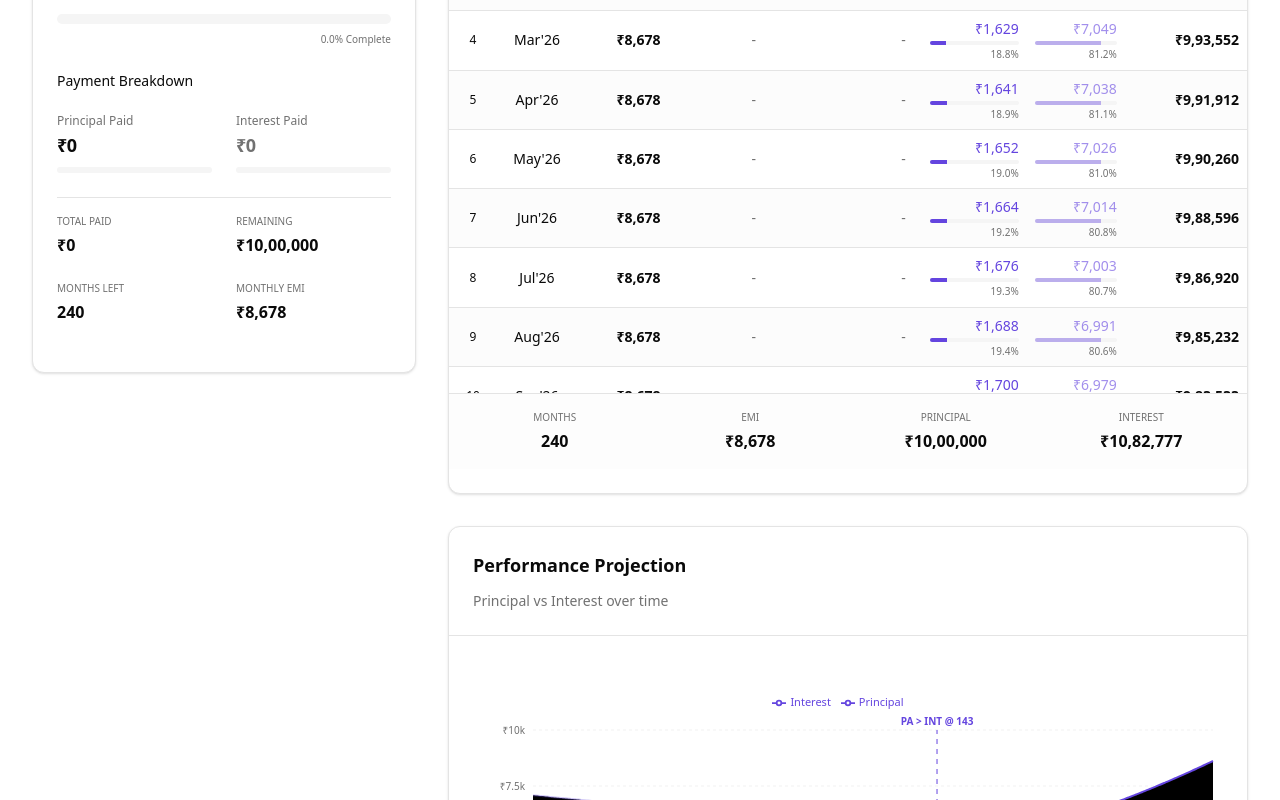
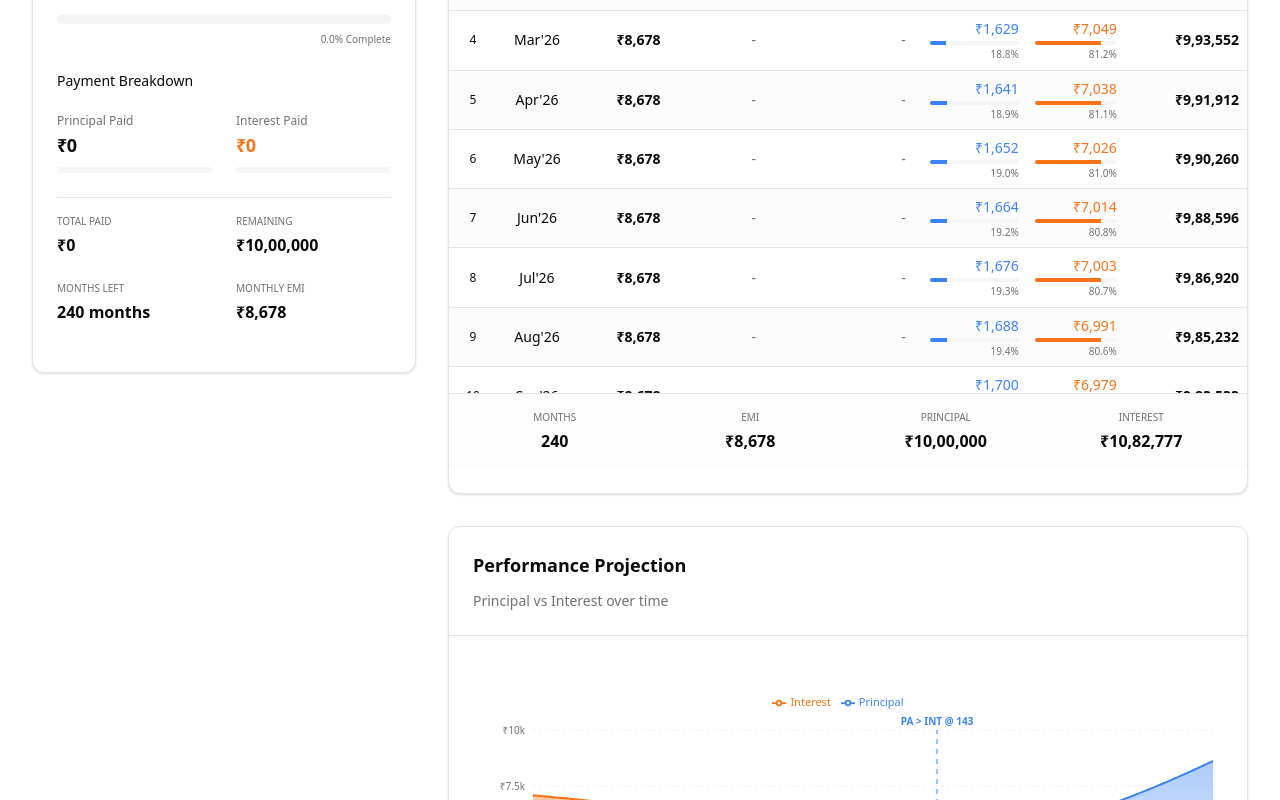
Before and after one commit to DeepakPahawa/emi-wisdom, a Next.js app: page / in a window 1280 px wide. Shown: the part 881-1681 px from the top of the page. Built offline with nearby package versions, Linux system fonts and the light colour scheme.

Commit message:
chore: UI theme changes

```diff
--- a/src/app/globals.css
+++ b/src/app/globals.css
@@ -39,6 +39,9 @@
   --color-popover: var(--popover);
   --color-card-foreground: var(--card-foreground);
   --color-card: var(--card);
+  --color-interest: var(--interest);
+  --color-principal: var(--principal);
+  --color-part-payment: var(--part-payment);
   --radius-sm: calc(var(--radius) - 4px);
   --radius-md: calc(var(--radius) - 2px);
   --radius-lg: var(--radius);
@@ -56,7 +59,7 @@
   --card-foreground: oklch(0.145 0 0);
   --popover: oklch(1 0 0);
   --popover-foreground: oklch(0.145 0 0);
-  --primary: oklch(0.52 0.22 285);
+  --primary: #3b82f6;
   --primary-foreground: oklch(0.985 0 0);
   --secondary: oklch(0.97 0 0);
   --secondary-foreground: oklch(0.205 0 0);
@@ -68,22 +71,22 @@
   --destructive-foreground: oklch(0.985 0 0);
   --border: oklch(0.92 0 0);
   --input: oklch(0.92 0 0);
-  --ring: oklch(0.52 0.22 285);
+  --ring: #3b82f6;
 
-  --chart-1: oklch(0.52 0.22 285);
-  --chart-2: oklch(0.65 0.15 285);
-  --chart-3: oklch(0.75 0.1 285);
-  --chart-4: oklch(0.85 0.05 285);
   --chart-5: oklch(0.95 0.02 285);
+
+  --interest: #f97316;
+  --principal: #3b82f6;
+  --part-payment: #22c55e;
 
   --sidebar: oklch(0.985 0 0);
   --sidebar-foreground: oklch(0.145 0 0);
-  --sidebar-primary: oklch(0.52 0.22 285);
+  --sidebar-primary: #3b82f6;
   --sidebar-primary-foreground: oklch(0.985 0 0);
   --sidebar-accent: oklch(0.97 0 0);
   --sidebar-accent-foreground: oklch(0.205 0 0);
   --sidebar-border: oklch(0.92 0 0);
-  --sidebar-ring: oklch(0.52 0.22 285);
+  --sidebar-ring: #3b82f6;
 }
 
 .dark {
@@ -93,7 +96,7 @@
   --card-foreground: oklch(0.985 0 0);
   --popover: oklch(0.145 0 0);
   --popover-foreground: oklch(0.985 0 0);
-  --primary: oklch(0.627 0.265 289.222);
+  --primary: #60a5fa;
   --primary-foreground: oklch(0.985 0 0);
   --secondary: oklch(0.269 0 0);
   --secondary-foreground: oklch(0.985 0 0);
@@ -105,22 +108,22 @@
   --destructive-foreground: oklch(0.985 0 0);
   --border: oklch(0.269 0 0);
   --input: oklch(0.269 0 0);
-  --ring: oklch(0.627 0.265 289.222);
+  --ring: #60a5fa;
 
-  --chart-1: oklch(0.627 0.265 289.222);
-  --chart-2: oklch(0.5 0.18 285);
-  --chart-3: oklch(0.75 0.1 285);
-  --chart-4: oklch(0.4 0.2 285);
   --chart-5: oklch(0.85 0.08 285);
+
+  --interest: #fb923c;
+  --principal: #60a5fa;
+  --part-payment: #4ade80;
 
   --sidebar: oklch(0.205 0 0);
   --sidebar-foreground: oklch(0.985 0 0);
-  --sidebar-primary: oklch(0.627 0.265 289.222);
+  --sidebar-primary: #60a5fa;
   --sidebar-primary-foreground: oklch(0.985 0 0);
   --sidebar-accent: oklch(0.269 0 0);
   --sidebar-accent-foreground: oklch(0.985 0 0);
   --sidebar-border: oklch(0.269 0 0);
-  --sidebar-ring: oklch(0.627 0.265 289.222);
+  --sidebar-ring: #60a5fa;
 }
 
 @layer base {
--- a/src/components/AmortizationSchedule.tsx
+++ b/src/components/AmortizationSchedule.tsx
@@ -355,7 +355,7 @@ export function AmortizationSchedule() {
                                                             // Show amount
                                                             <>
                                                                 {transaction.partPayment ? (
-                                                                    <span className="font-medium text-foreground">
+                                                                    <span className="font-medium text-part-payment">
                                                                         {formatCurrency(transaction.partPayment)}
                                                                     </span>
                                                                 ) : (
@@ -371,12 +371,12 @@ export function AmortizationSchedule() {
                                         {/* Principal */}
                                         <TableCell className="text-right py-2">
                                             <div className="space-y-0.5">
-                                                <div className="font-medium text-primary text-sm">
+                                                <div className="font-medium text-principal text-sm">
                                                     {formatCurrency(payment.principal)}
                                                 </div>
                                                 <div className="h-1 bg-muted rounded-full overflow-hidden">
                                                     <div
-                                                        className="h-full bg-primary transition-all duration-500"
+                                                        className="h-full bg-principal transition-all duration-500"
                                                         style={{ width: `${principalPercentage}%` }}
                                                     ></div>
                                                 </div>
@@ -389,12 +389,12 @@ export function AmortizationSchedule() {
                                         {/* Interest */}
                                         <TableCell className="text-right py-2">
                                             <div className="space-y-0.5">
-                                                <div className="font-medium text-primary/60 text-sm">
+                                                <div className="font-medium text-interest text-sm">
                                                     {formatCurrency(payment.interest)}
                                                 </div>
                                                 <div className="h-1 bg-muted rounded-full overflow-hidden">
                                                     <div
-                                                        className="h-full bg-primary/40 transition-all duration-500"
+                                                        className="h-full bg-interest transition-all duration-500"
                                                         style={{ width: `${interestPercentage}%` }}
                                                     ></div>
                                                 </div>
--- a/src/components/LoanConfiguration.tsx
+++ b/src/components/LoanConfiguration.tsx
@@ -136,11 +136,11 @@ export function LoanConfiguration() {
                             onValueChange={(vals) => setPrincipal(vals[0])}
                             max={100000000}
                             step={50000}
-                            className="py-2"
+                            className="py-2 [&_[data-slot=slider-range]]:bg-principal [&_[data-slot=slider-thumb]]:border-principal"
                             showTooltip
                             formatTooltip={formatCompactCurrency}
                         />
-                        <p className="text-xs font-medium text-muted-foreground text-right">
+                        <p className="text-xs font-medium text-principal text-right">
                             {formatCurrency(principal)}
                         </p>
                     </div>
@@ -172,11 +172,11 @@ export function LoanConfiguration() {
                             onValueChange={(vals) => setInterest(vals[0])}
                             max={30}
                             step={0.05}
-                            className="py-2"
+                            className="py-2 [&_[data-slot=slider-range]]:bg-interest [&_[data-slot=slider-thumb]]:border-interest"
                             showTooltip
                             formatTooltip={(v) => `${v}%`}
                         />
-                        <p className="text-xs font-medium text-muted-foreground text-right">{interest}% p.a.</p>
+                        <p className="text-xs font-medium text-interest text-right">{interest}% p.a.</p>
                     </div>
 
                     {/* Loan Tenure */}
--- a/src/components/LoanSummary.tsx
+++ b/src/components/LoanSummary.tsx
@@ -165,7 +165,7 @@ export function LoanSummary() {
                                 </p>
                                 <div className="h-1.5 bg-secondary rounded-full overflow-hidden">
                                     <div
-                                        className="h-full bg-primary transition-all duration-500"
+                                        className="h-full bg-principal transition-all duration-500"
                                         style={{ width: `${principalPercentage}%` }}
                                     />
                                 </div>
@@ -173,12 +173,12 @@ export function LoanSummary() {
 
                             <div className="space-y-2">
                                 <span className="text-xs text-muted-foreground">Interest Paid</span>
-                                <p className="text-lg font-semibold tracking-tight text-muted-foreground">
+                                <p className="text-lg font-semibold tracking-tight text-interest">
                                     {formatCurrency(totalInterestPaid)}
                                 </p>
                                 <div className="h-1.5 bg-secondary rounded-full overflow-hidden">
                                     <div
-                                        className="h-full bg-primary/40 transition-all duration-500"
+                                        className="h-full bg-interest transition-all duration-500"
                                         style={{ width: `${interestPercentage}%` }}
                                     />
                                 </div>
@@ -189,15 +189,15 @@ export function LoanSummary() {
                     {/* Part Payments Impact */}
                     <AnimatePresence mode="wait">
                         {totalPartPayments > 0 && (
-                            <div className="p-4 rounded-lg bg-primary/5 border border-primary/20 space-y-4">
-                                <div className="flex items-center gap-2 text-primary">
+                            <div className="p-4 rounded-lg bg-part-payment/5 border border-part-payment/20 space-y-4">
+                                <div className="flex items-center gap-2 text-part-payment">
                                     <Zap className="w-4 h-4" />
                                     <h3 className="text-sm font-bold uppercase tracking-wider">Benefits</h3>
                                 </div>
                                 <div className="grid grid-cols-2 gap-4">
                                     {[
                                         { label: "Total Extra", value: formatCurrency(totalPartPayments) },
-                                        { label: "Time Saved", value: `${timeSavedMonths}m` },
+                                        { label: "Time Saved", value: `${timeSavedMonths} ${timeSavedMonths === 1 ? 'month' : 'months'}` },
                                         { label: "Interest Saved", value: formatCurrency(Math.max(0, interestSaved)) },
                                         { label: "New End Date", value: formatDate(projectedPayoffDate) },
                                     ].map((item) => (
@@ -205,7 +205,7 @@ export function LoanSummary() {
                                             <p className="text-[10px] text-muted-foreground uppercase font-semibold">
                                                 {item.label}
                                             </p>
-                                            <p className="text-sm font-bold">
+                                            <p className="text-sm font-bold text-part-payment">
                                                 {item.value}
                                             </p>
                                         </div>
@@ -227,7 +227,7 @@ export function LoanSummary() {
                         </div>
                         <div className="space-y-1">
                             <p className="text-[10px] text-muted-foreground uppercase font-medium">Months Left</p>
-                            <p className="font-semibold">{estimatedRemainingMonths}</p>
+                            <p className="font-semibold">{estimatedRemainingMonths} {estimatedRemainingMonths === 1 ? 'month' : 'months'}</p>
                         </div>
                         <div className="space-y-1">
                             <p className="text-[10px] text-muted-foreground uppercase font-medium">Monthly EMI</p>
```
Also changed, not shown: src/components/LoanComparisonGraphs.tsx (+18 -15 lines), src/components/LoanOverview.tsx (+5 -5 lines).
